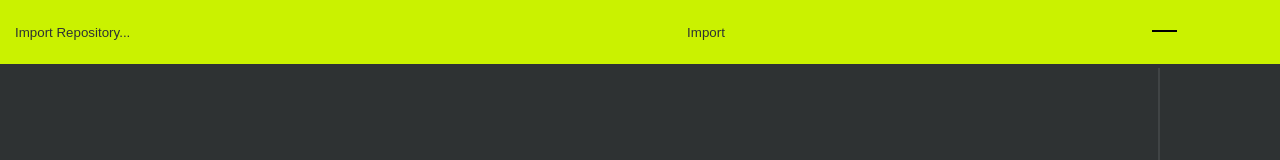
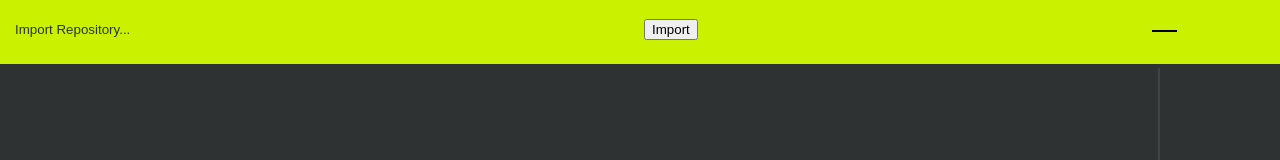
Before and after one commit to s0cks/Affuo, a website: page index.html in a window 1280 px wide. Shown: the top 160 px of the page. Drawn offline with nearby package versions, Linux system fonts and the light colour scheme; some packages are replaced by stand-ins of ours.

Commit message:
Change to form

```diff
--- a/index.html
+++ b/index.html
@@ -27,8 +27,10 @@
                 <li><a href="https://github.com/s0cks/Affuo">GitHub</a></li>
             </ul>
             <div class="repository">
-                <input type="text" placeholder="Import Repository..." data-ng-model="repository_link"/>
-                <input type="button" value="Import" data-ng-click="repository = loadRepository(repository_link)"/>
+                <form>
+                    <input type="text" placeholder="Import Repository..." data-ng-model="repository_link"/>
+                    <input type="submit" value="Import" data-ng-click="repository = loadRepository(repository_link)"/>
+                </form>
             </div>
         </div>
         <div class="close-button" onclick="toggleMenu()"></div>
```
